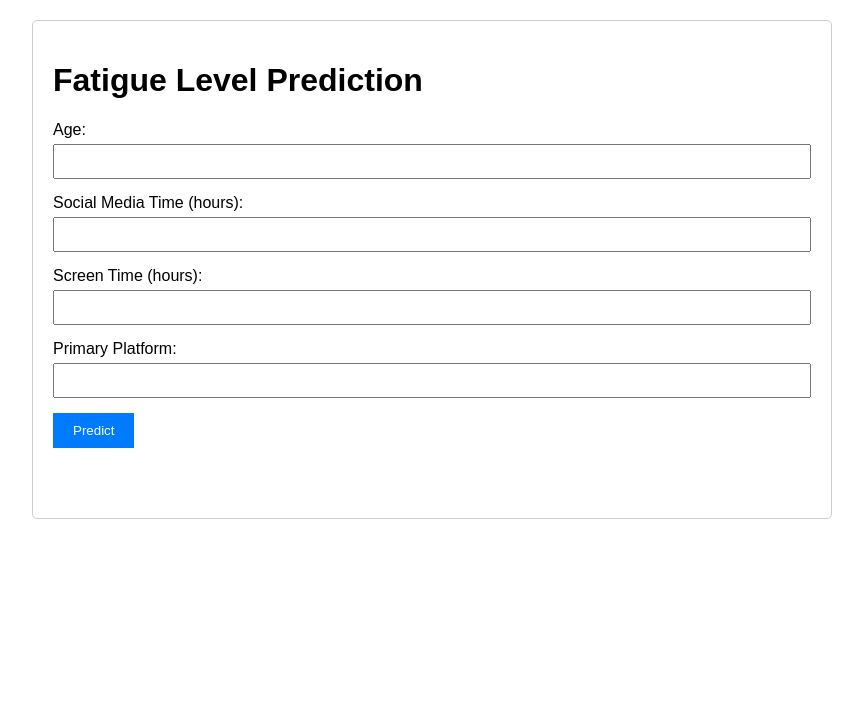
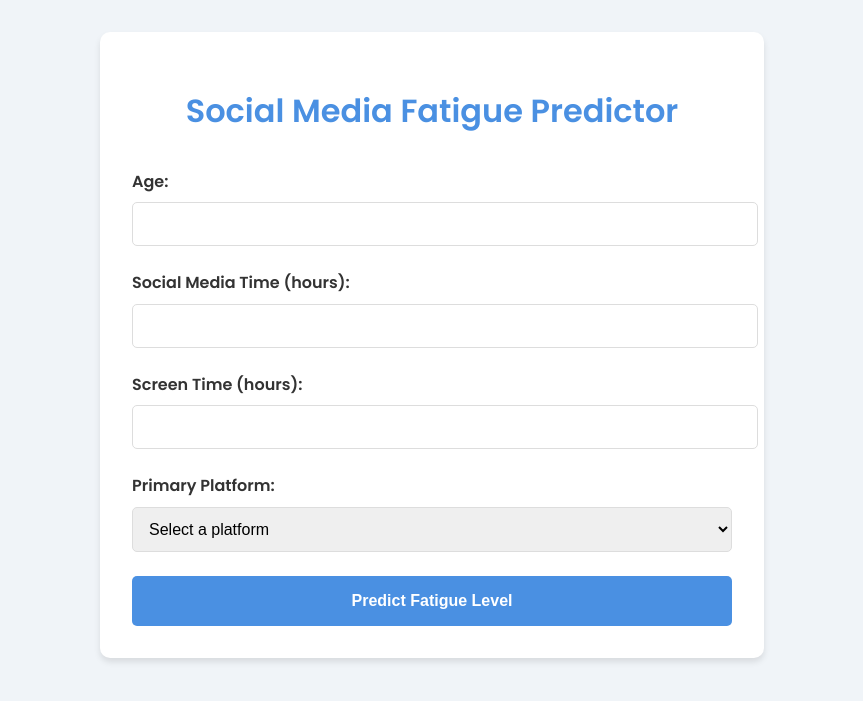
Before and after one commit to sonikirtan110/social-media-fatigue-dashboard-ai, a Flask app: page / in a window 1280 px wide. Shown: the top 701 px of the page, without its empty margins (208-1071 px from the left). Run offline with Flask 3, Linux system fonts and the light colour scheme; parts of the project's set-up code (start-up, migrations or seed data) failed here and were passed over.

Commit message:
Update index.html

```diff
--- a/templates/index.html
+++ b/templates/index.html
@@ -1,95 +1,202 @@
 <!DOCTYPE html>
-<html>
+<html lang="en">
+<head>
+    <meta charset="UTF-8">
+    <meta name="viewport" content="width=device-width, initial-scale=1.0">
+    <title>Social Media Fatigue Predictor</title>
+    <link href="https://fonts.googleapis.com/css2?family=Poppins:wght@300;400;600&display=swap" rel="stylesheet">
+    <style>
+        :root {
+            --primary-color: #4a90e2;
+            --secondary-color: #f39c12;
+            --background-color: #f0f4f8;
+            --text-color: #333;
+            --error-color: #e74c3c;
+            --success-color: #2ecc71;
+        }
 
-<head>
-    <title>Fatigue Level Predictor</title>
-    <style>
         body {
-            font-family: Arial, sans-serif;
-            max-width: 800px;
-            margin: 0 auto;
-            padding: 20px;
+            font-family: 'Poppins', sans-serif;
+            background-color: var(--background-color);
+            color: var(--text-color);
+            line-height: 1.6;
+            margin: 0;
+            padding: 0;
         }
 
         .container {
-            border: 1px solid #ccc;
-            padding: 20px;
-            border-radius: 5px;
+            max-width: 600px;
+            margin: 2rem auto;
+            padding: 2rem;
+            background-color: #ffffff;
+            border-radius: 10px;
+            box-shadow: 0 4px 6px rgba(0, 0, 0, 0.1);
+        }
+
+        h1 {
+            color: var(--primary-color);
+            text-align: center;
+            margin-bottom: 2rem;
         }
 
         .form-group {
-            margin-bottom: 15px;
+            margin-bottom: 1.5rem;
         }
 
         label {
             display: block;
-            margin-bottom: 5px;
+            margin-bottom: 0.5rem;
+            font-weight: 600;
         }
 
-        input {
+        input, select {
             width: 100%;
-            padding: 8px;
-            box-sizing: border-box;
+            padding: 0.75rem;
+            border: 1px solid #ddd;
+            border-radius: 5px;
+            font-size: 1rem;
+            transition: border-color 0.3s ease;
+        }
+
+        input:focus, select:focus {
+            outline: none;
+            border-color: var(--primary-color);
         }
 
         button {
-            background: #007bff;
-            color: white;
+            display: block;
+            width: 100%;
+            padding: 1rem;
+            background-color: var(--primary-color);
+            color: #ffffff;
             border: none;
-            padding: 10px 20px;
+            border-radius: 5px;
+            font-size: 1rem;
+            font-weight: 600;
             cursor: pointer;
+            transition: background-color 0.3s ease;
+        }
+
+        button:hover {
+            background-color: #3a7bc8;
         }
 
         .result {
-            margin-top: 20px;
-            padding: 15px;
+            margin-top: 2rem;
+            padding: 1.5rem;
             border-radius: 5px;
+            display: none;
         }
 
         .success {
-            background: #d4edda;
+            background-color: #d4edda;
             border: 1px solid #c3e6cb;
+            color: #155724;
         }
 
         .error {
-            background: #f8d7da;
+            background-color: #f8d7da;
             border: 1px solid #f5c6cb;
+            color: #721c24;
+        }
+
+        .result h3 {
+            margin-top: 0;
+            color: var(--secondary-color);
+        }
+
+        .result ul {
+            padding-left: 1.5rem;
+        }
+
+        .loading {
+            display: none;
+            text-align: center;
+            margin-top: 1rem;
+        }
+
+        .loading::after {
+            content: "...";
+            animation: dots 1.5s steps(5, end) infinite;
+        }
+
+        @keyframes dots {
+            0%, 20% {
+                color: rgba(0,0,0,0);
+                text-shadow:
+                    .25em 0 0 rgba(0,0,0,0),
+                    .5em 0 0 rgba(0,0,0,0);
+            }
+            40% {
+                color: var(--text-color);
+                text-shadow:
+                    .25em 0 0 rgba(0,0,0,0),
+                    .5em 0 0 rgba(0,0,0,0);
+            }
+            60% {
+                text-shadow:
+                    .25em 0 0 var(--text-color),
+                    .5em 0 0 rgba(0,0,0,0);
+            }
+            80%, 100% {
+                text-shadow:
+                    .25em 0 0 var(--text-color),
+                    .5em 0 0 var(--text-color);
+            }
         }
     </style>
 </head>
-
 <body>
     <div class="container">
-        <h1>Fatigue Level Prediction</h1>
+        <h1>Social Media Fatigue Predictor</h1>
         <div class="form-group">
-            <label>Age:</label>
+            <label for="age">Age:</label>
             <input type="number" id="age" required>
         </div>
         <div class="form-group">
-            <label>Social Media Time (hours):</label>
+            <label for="socialMediaTime">Social Media Time (hours):</label>
             <input type="number" step="0.1" id="socialMediaTime" required>
         </div>
         <div class="form-group">
-            <label>Screen Time (hours):</label>
+            <label for="screenTime">Screen Time (hours):</label>
             <input type="number" step="0.1" id="screenTime" required>
         </div>
         <div class="form-group">
-            <label>Primary Platform:</label>
-            <input type="text" id="primaryPlatform" required>
+            <label for="primaryPlatform">Primary Platform:</label>
+            <select id="primaryPlatform" required>
+                <option value="">Select a platform</option>
+                <option value="TikTok">TikTok</option>
+                <option value="Instagram">Instagram</option>
+                <option value="Facebook">Facebook</option>
+                <option value="Twitter">Twitter</option>
+                <option value="YouTube">YouTube</option>
+            </select>
         </div>
-        <button onclick="predict()">Predict</button>
-
+        <button onclick="predict()">Predict Fatigue Level</button>
+        <div id="loading" class="loading">Predicting</div>
         <div id="result" class="result"></div>
     </div>
 
     <script>
         async function predict() {
+            const age = document.getElementById('age').value;
+            const socialMediaTime = document.getElementById('socialMediaTime').value;
+            const screenTime = document.getElementById('screenTime').value;
+            const primaryPlatform = document.getElementById('primaryPlatform').value;
+
+            if (!age || !socialMediaTime || !screenTime || !primaryPlatform) {
+                showResult('Please fill in all fields.', 'error');
+                return;
+            }
+
             const data = {
-                Age: parseInt(document.getElementById('age').value),
-                SocialMediaTime: parseFloat(document.getElementById('socialMediaTime').value),
-                ScreenTime: parseFloat(document.getElementById('screenTime').value),
-                PrimaryPlatform: document.getElementById('primaryPlatform').value
+                Age: parseInt(age),
+                SocialMediaTime: parseFloat(socialMediaTime),
+                ScreenTime: parseFloat(screenTime),
+                PrimaryPlatform: primaryPlatform
             };
+
+            showLoading(true);
 
             try {
                 const response = await fetch('/predict', {
@@ -99,26 +206,35 @@
                 });
 
                 const result = await response.json();
-                const resultDiv = document.getElementById('result');
 
                 if (response.ok) {
-                    resultDiv.className = 'result success';
-                    resultDiv.innerHTML = `
+                    showResult(`
                         <h3>Prediction Results:</h3>
-                        <p>Fatigue Category: ${result['Fatigue Category']}</p>
-                        <p>Predicted Level: ${result['Predicted Fatigue Level']}</p>
+                        <p><strong>Fatigue Category:</strong> ${result['Fatigue Category']}</p>
+                        <p><strong>Predicted Level:</strong> ${result['Predicted Fatigue Level']}</p>
                         <h4>Recommendations:</h4>
                         <ul>${result.Recommendations.map(r => `<li>${r}</li>`).join('')}</ul>
-                    `;
+                    `, 'success');
                 } else {
-                    resultDiv.className = 'result error';
-                    resultDiv.innerHTML = `Error: ${result.error}`;
+                    showResult(`Error: ${result.error}`, 'error');
                 }
             } catch (error) {
-                document.getElementById('result').innerHTML = `Error: ${error.message}`;
+                showResult(`Error: ${error.message}`, 'error');
+            } finally {
+                showLoading(false);
             }
+        }
+
+        function showResult(message, type) {
+            const resultDiv = document.getElementById('result');
+            resultDiv.innerHTML = message;
+            resultDiv.className = `result ${type}`;
+            resultDiv.style.display = 'block';
+        }
+
+        function showLoading(show) {
+            document.getElementById('loading').style.display = show ? 'block' : 'none';
         }
     </script>
 </body>
-
 </html>
```
